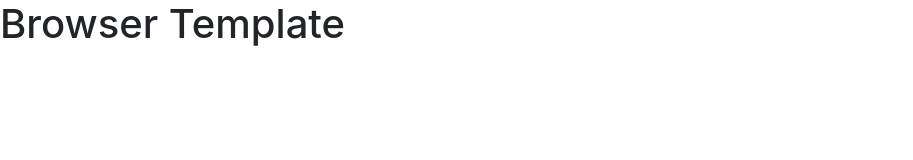
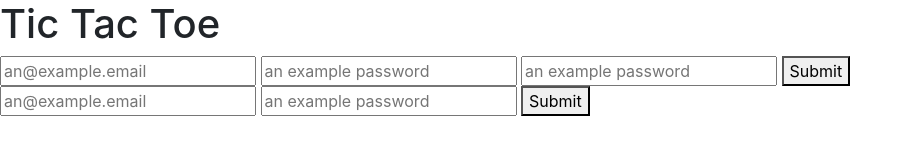
Before and after one commit to xpertimage/tic-tac-toe-client, a website built with webpack: page index.html in a window 1280 px wide. Shown: the whole page, without its empty margins (0-913 px from the left). Built offline with nearby package versions, Linux system fonts and the light colour scheme.

Commit message:
Added the sign-up and sign-in features

```diff
--- a/assets/scripts/app.js
+++ b/assets/scripts/app.js
@@ -2,10 +2,11 @@
 
 // use require with a reference to bundle the file and use it in this file
 // const example = require('./example')
-
+const authEvents = require('./auth/events')
 // use require without a reference to ensure a file is bundled
 // require('./example')
-
 $(() => {
-  // your JS code goes here
+  console.log('Inside app.js.')
+  $('#sign-up').on('submit', authEvents.onSignUp)
+  $('#sign-in').on('submit', authEvents.onSignIn)
 })
--- a/assets/scripts/config.js
+++ b/assets/scripts/config.js
@@ -2,8 +2,8 @@
 
 let apiUrl
 const apiUrls = {
-  production: '<replace-with-heroku-url>',
-  development: 'http://localhost:4741'
+  production: 'https://tic-tac-toe-api-production.herokuapp.com',
+  development: 'https://tic-tac-toe-api-development.herokuapp.com'
 }
 
 if (window.location.hostname === 'localhost') {
--- a/index.html
+++ b/index.html
@@ -1,7 +1,7 @@
 <!DOCTYPE html>
 <html>
     <head>
-      <title>Example</title>
+      <title>Tic Tac Toe</title>
       <meta name="viewport" content="width=device-width, initial-scale=1">
 
       <!-- Do not add `link` tags-->
@@ -12,6 +12,22 @@
       <script src="public/application.js" type="text/javascript" charset="utf-8" defer></script>
     </head>
     <body>
-      <h1>Browser Template</h1>
+      <h1>Tic Tac Toe</h1>
+      <section id="auth-section">
+      <form id="sign-up">
+        <input name="credentials[email]" type="text" placeholder="an@example.email" required>
+        <input name="credentials[password]" type="password" placeholder="an example password" required>
+        <input name="credentials[password_confirmation]" type="password" placeholder="an example password">
+        <button>Submit</button>
+      </form>
+
+      <form id="sign-in">
+        <input name="credentials[email]" type="text" placeholder="an@example.email" required>
+        <input name="credentials[password]" type="password" placeholder="an example password" required>
+        <button>Submit</button>
+        <div id="error-message"></div>
+      </form>
+    </section>
+
     </body>
 </html>
```
